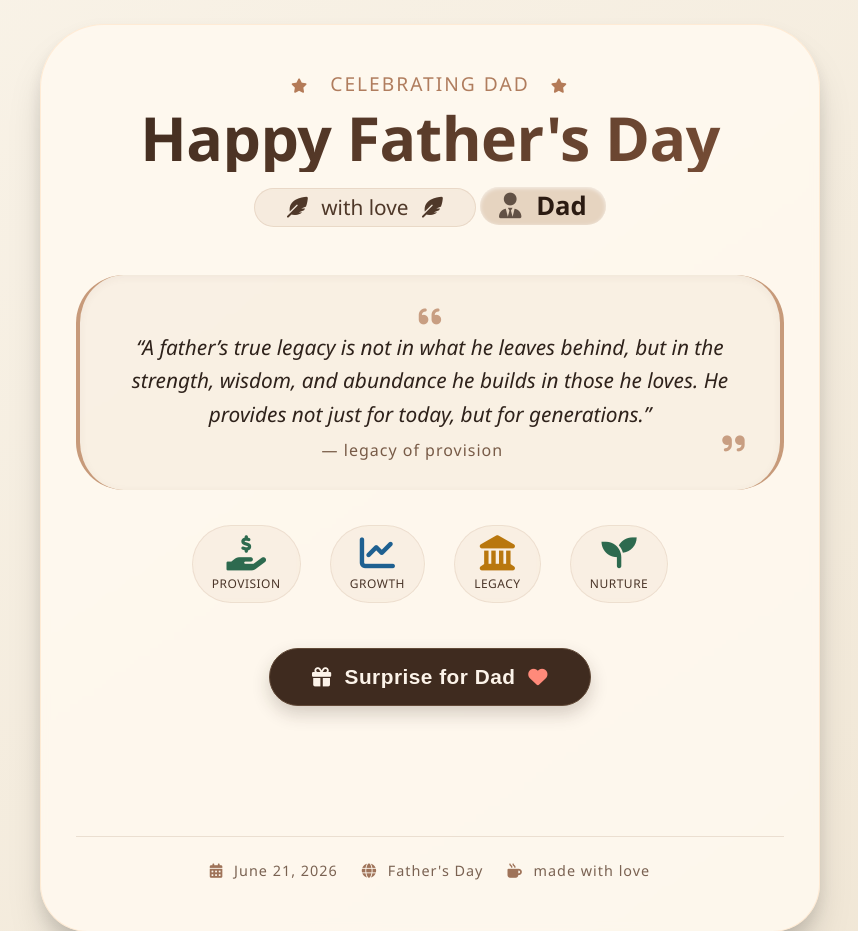
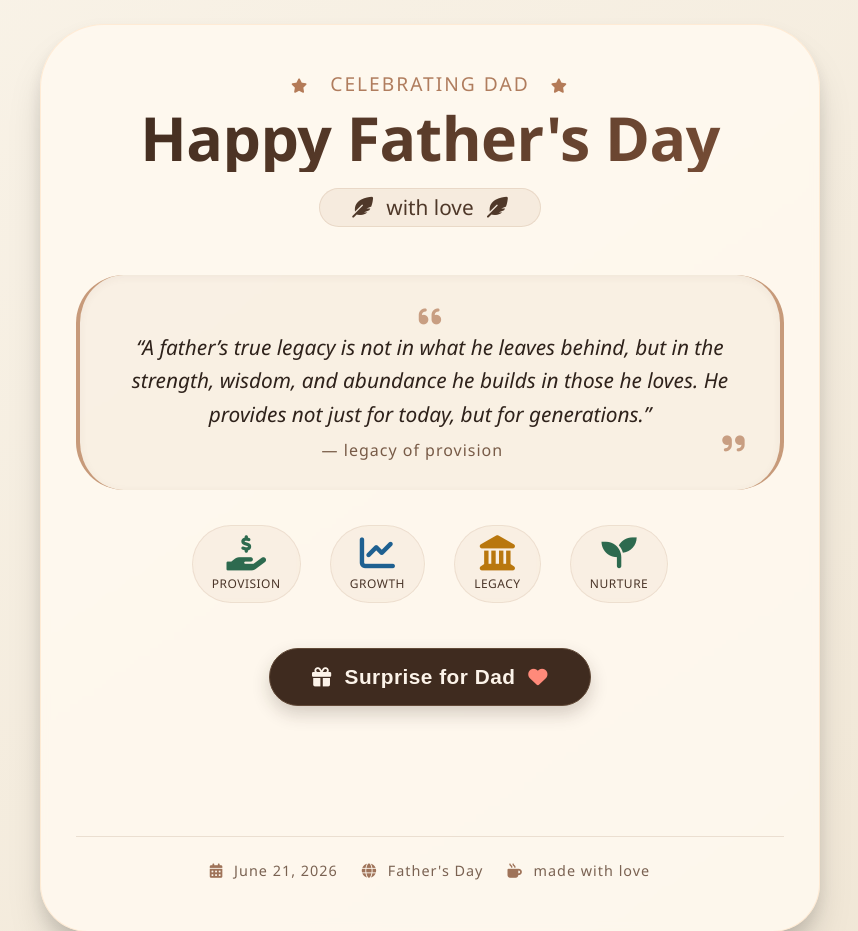
Before and after one commit to Githerd/father-s-day.io, a Flask app: page / in a window 1280 px wide. Shown: the top 931 px of the page, without its empty margins (210-1068 px from the left). Run offline with Flask 3, Linux system fonts and the light colour scheme.

Commit message:
Update index.html

```diff
--- a/templates/index.html
+++ b/templates/index.html
@@ -330,12 +330,6 @@
             <i class="fas fa-feather-alt" style="margin-left: 8px;"></i>
         </div>
 
-        <!-- Dad name (dynamic) -->
-        <div class="dad-name" id="dadNameDisplay">
-            <i class="fas fa-user-tie" style="margin-right: 8px; opacity: 0.7;"></i>
-            Dad
-        </div>
-
         <!-- Quote / message — updated for provision & wealth -->
         <div class="message-box">
             <i class="fas fa-quote-left"></i>
```
